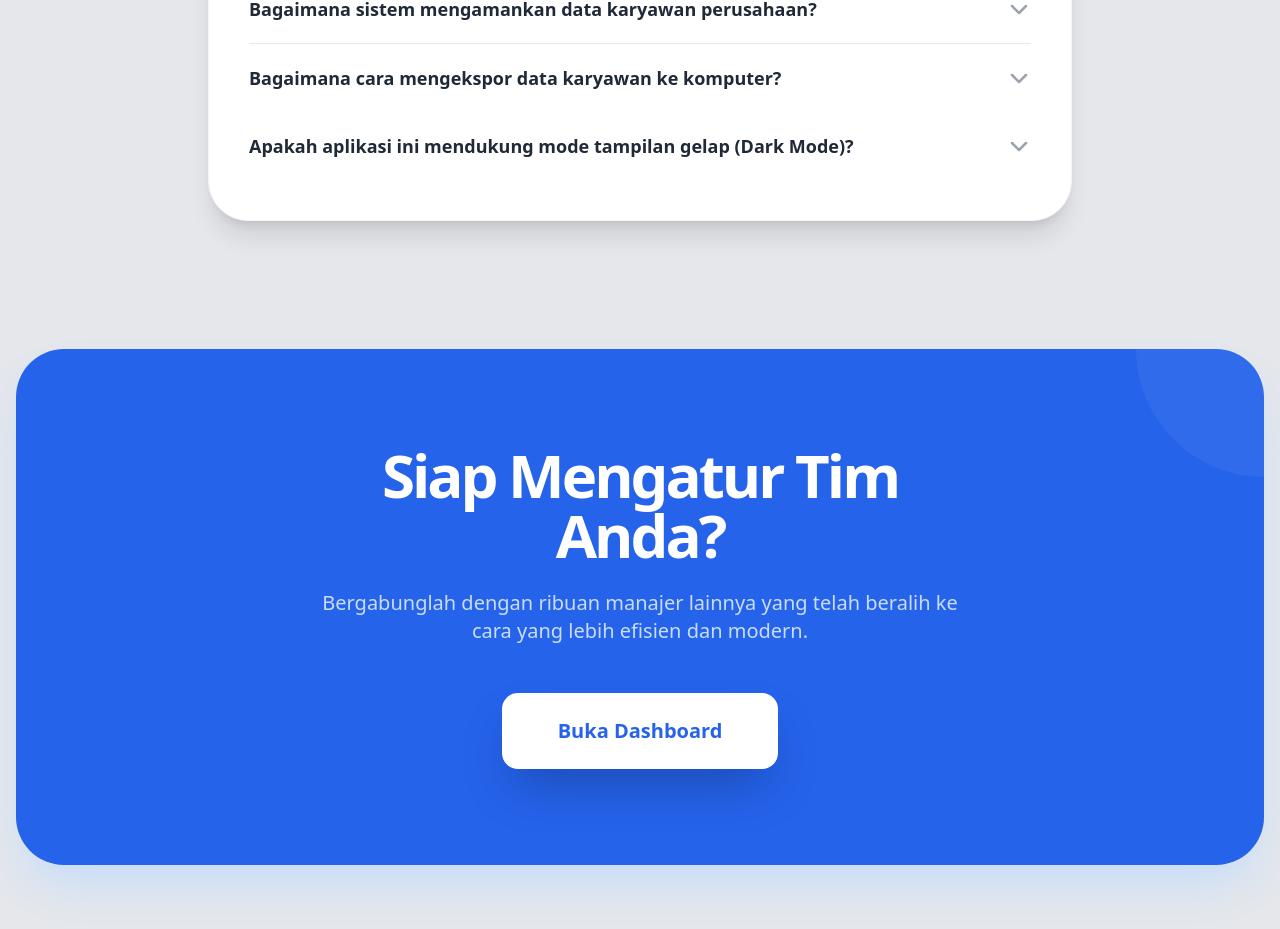
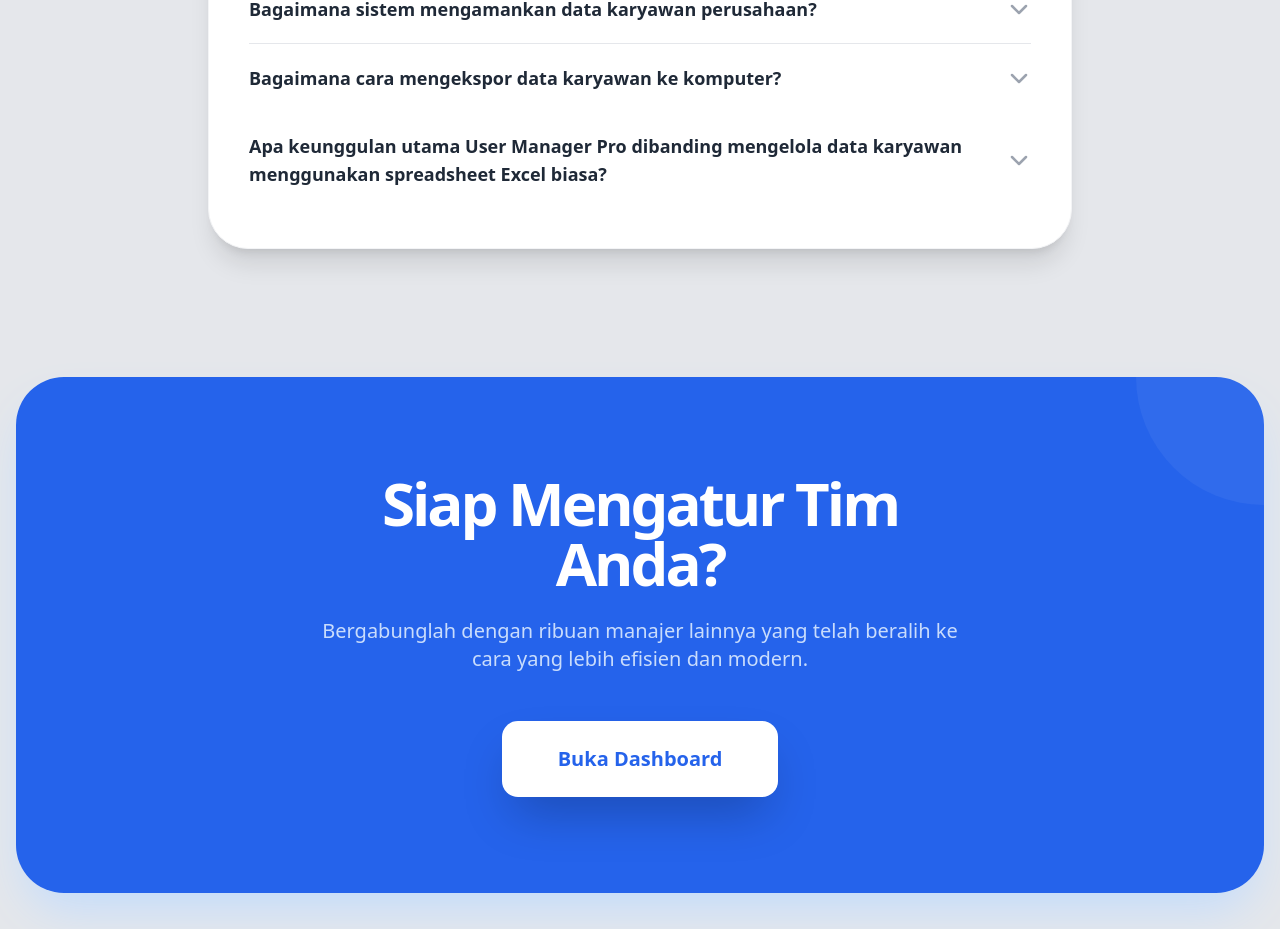
Before and after one commit to wisnu-wicaksana/user-manager-pro, a React (Vite) app: page / in a window 1280 px wide. Shown: the part 2178-3107 px from the top of the page. Built offline with nearby package versions, Linux system fonts and the light colour scheme; no server answers; the database is empty.

Commit message:
docs: replace database performance FAQ with value-driven marketing FAQ comparing it to Excel

```diff
--- a/src/pages/Home.jsx
+++ b/src/pages/Home.jsx
@@ -177,8 +177,8 @@
             answer="Buka Dashboard karyawan, lalu klik tombol 'Export'. Aplikasi akan mengunduh seluruh data karyawan yang saat itu sesuai dengan kata kunci pencarian dan filter divisi yang aktif langsung ke dalam berkas berformat CSV secara otomatis."
           />
           <FAQItem
-            question="Apakah aplikasi ini mendukung mode tampilan gelap (Dark Mode)?"
-            answer="Tentu saja! Anda bisa mengganti mode tampilan gelap/terang secara manual dengan menekan tombol ikon bulan/matahari di bilah navigasi (Navbar) atas. Preferensi tema Anda akan disimpan secara otomatis di browser lokal Anda."
+            question="Apa keunggulan utama User Manager Pro dibanding mengelola data karyawan menggunakan spreadsheet Excel biasa?"
+            answer="User Manager Pro mendigitalisasi pengelolaan SDM Anda ke sistem cloud yang dinamis dan terpusat secara real-time. Dibandingkan Excel yang rentan rusak dan kaku, aplikasi ini menawarkan tingkat keamanan tinggi (Row Level Security), pencegahan kesalahan input divisi, validasi otomatis duplikasi ID/Email secara real-time, unggah foto profil terintegrasi, serta kemampuan pencarian dan ekspor-impor kilat yang dapat diakses aman oleh seluruh tim HR Anda kapan saja dan di mana saja."
           />
         </div>
       </section>
```
